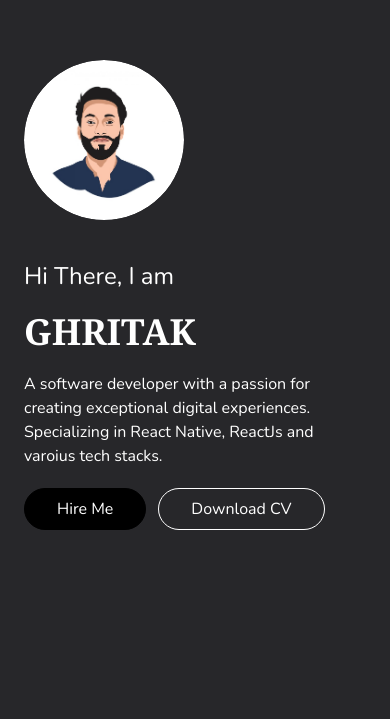
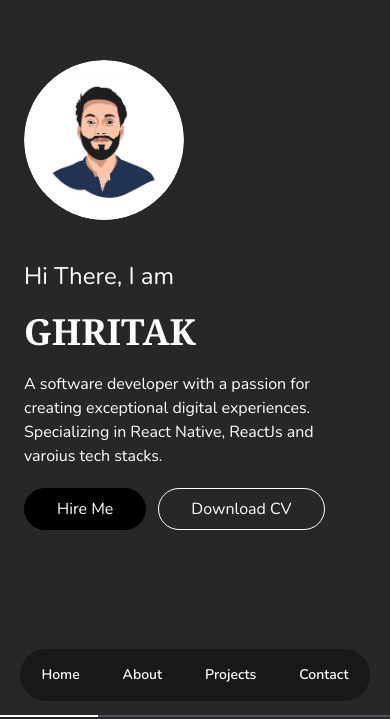
Before and after one commit to ghritak/portfolio, a React (Create React App) app: page / in a window 390 px wide. Shown: the part 127-846 px from the top of the page. Built offline with nearby package versions, Linux system fonts and the light colour scheme.

Commit message:
feature: responsive navbar & indicator

```diff
--- a/src/components/contact/ContactComponent.js
+++ b/src/components/contact/ContactComponent.js
@@ -2,6 +2,7 @@ import React, { useState } from 'react';
 import Input from '../ui/Input';
 import TextArea from '../ui/TextArea';
 import Header from '../ui/Header';
+import { IoMdSend } from 'react-icons/io';
 
 const ContactComponent = () => {
   const [formData, setFormData] = useState({
@@ -32,7 +33,7 @@ const ContactComponent = () => {
           className='flex flex-col max-w-3xl w-full gap-3 md:gap-6'
           onSubmit={handleSubmit}
         >
-          <div className='flex flex-col md:flex-row- gap-3 md:gap-6'>
+          <div className='flex flex-col md:flex-row gap-3 md:gap-6'>
             <Input
               placeholder='Name'
               name='name'
@@ -59,8 +60,11 @@ const ContactComponent = () => {
             type='submit'
             className='p-3 rounded-lg bg-white hover:bg-gray-300 text-black transition-all duration-300'
           >
-            Submit
-          </button>{' '}
+            <span className='flex justify-center items-center gap-1'>
+              Send
+              <IoMdSend />
+            </span>
+          </button>
         </form>
       </div>
     </section>
--- a/src/components/nav/NavbarButton.js
+++ b/src/components/nav/NavbarButton.js
@@ -1,9 +1,7 @@
-import React from 'react';
-
 const NavbarButton = ({ children, onClick }) => {
   return (
     <div
-      className='cursor-pointer font-semibold text-lg px-5 py-1 rounded-full transition-all duration-300 text-white hover:bg-white hover:text-black'
+      className='cursor-pointer font-semibold text-sm md:text-lg px-3 md:px-5 py-1 rounded-full transition-all duration-300 text-white hover:bg-white hover:text-black'
       onClick={onClick}
     >
       {children}
--- a/src/components/nav/NavbarComponent.js
+++ b/src/components/nav/NavbarComponent.js
@@ -4,9 +4,9 @@ import { scrollToSection } from '../../utils/scroll';
 
 const NavbarComponent = () => {
   return (
-    <div className='fixed hidden md:block -top-4 sm:pt-10 rounded-bl-custom rounded-br-custom z-50 backdrop-blur-sm '>
+    <div className='fixed bottom-4 md:bottom-auto md:-top-4 sm:pt-10 rounded-bl-custom rounded-br-custom z-50 md:backdrop-blur-sm '>
       <header className='flex justify-center items-center w-screen'>
-        <div className='flex flex-row justify-around w-full max-w-2xl bg-zinc-800 rounded-full py-4'>
+        <div className='flex flex-row justify-around w-full max-w-sm mx-5 md:max-w-2xl bg-zinc-900 md:bg-zinc-800 rounded-full py-3 md:py-4'>
           <NavbarButton onClick={() => scrollToSection('home')}>
             Home
           </NavbarButton>
--- a/src/components/project/ProjectCard.js
+++ b/src/components/project/ProjectCard.js
@@ -14,13 +14,11 @@ const ProjectCard = ({ item, index }) => {
         } cursor-pointer md:hover:scale-105 transition-all duration-300 hover:bg-zinc-700 space-y-2 md:space-y-0 p-3 md:p-6 rounded-lg`}
       >
         <div className={`${index % 2 === 0 ? 'md:mr-10' : 'md:ml-10'}`}>
-          {item?.img && (
-            <img
-              src={item?.img}
-              alt='wander way'
-              className='md:h-44 w-full md:w-[300px] rounded-md'
-            />
-          )}
+          <img
+            src={item?.img}
+            alt='wander way'
+            className='md:h-44 w-full object-contain rounded-md'
+          />
         </div>
         <div className='space-y-3'>
           <h1 className='font-bold text-xl md:text-3xl'>{item?.name}</h1>
--- a/src/components/side/LeftIndices.js
+++ b/src/components/side/LeftIndices.js
@@ -32,6 +32,7 @@ const LeftIndices = () => {
   }, []);
 
   return (
+    <>
       <div className='fixed h-screen text-white justify-center items-center hidden md:flex flex-col bottom-0 left-20 z-20'>
         <div className='-rotate-90 pl-2'>{currentIndex}</div>
         <div
@@ -49,6 +50,17 @@ const LeftIndices = () => {
         </div>
         <div className='-rotate-90 pr-2'>{sectionHeights.length - 1}</div>
       </div>
+      <div className='md:hidden bottom-0 h-[2px] w-full bg-zinc-600 rounded-lg items-end fixed'>
+        <div
+          className='bg-white h-10'
+          style={{
+            width: `${(currentIndex + 1) * 25}%`,
+            transition: 'width 0.3s ease',
+            height: '2px',
+          }}
+        />
+      </div>
+    </>
   );
 };
 
```
Lines whose indentation alone changed are shown as unchanged.
